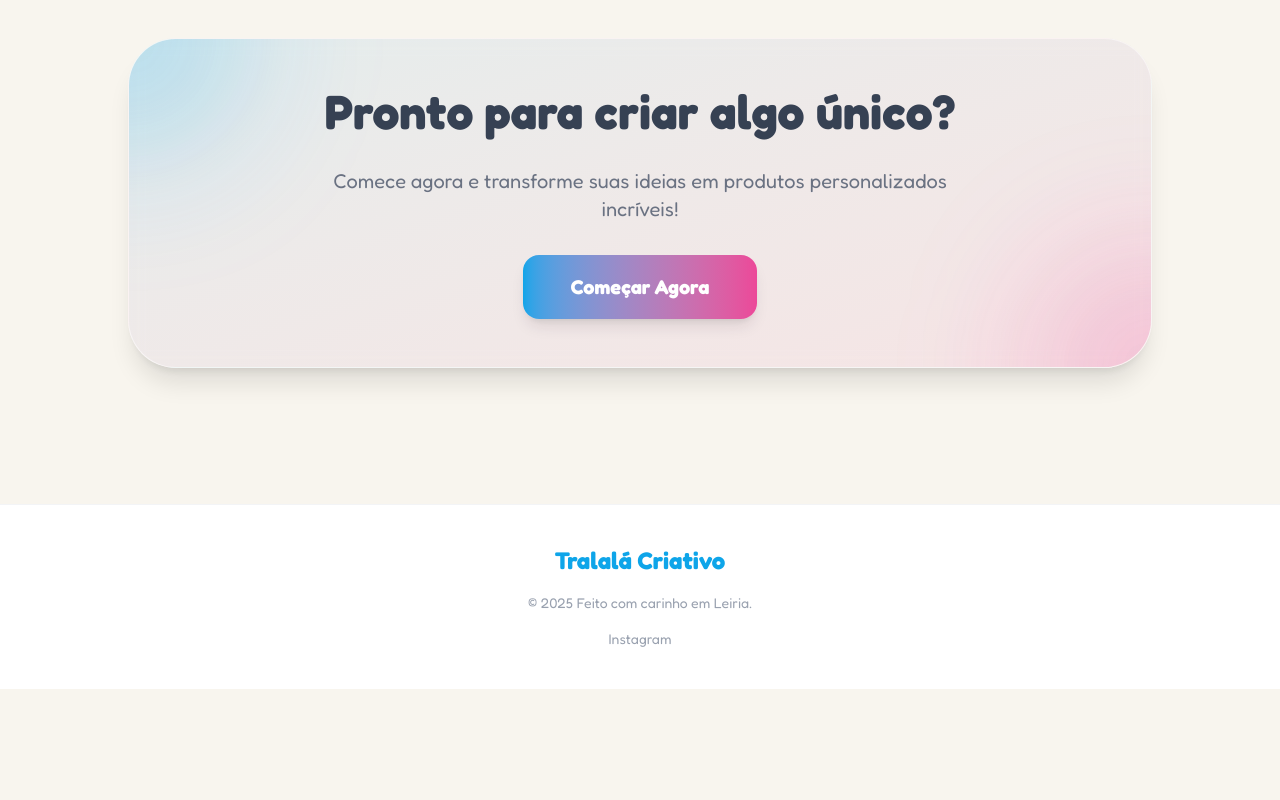
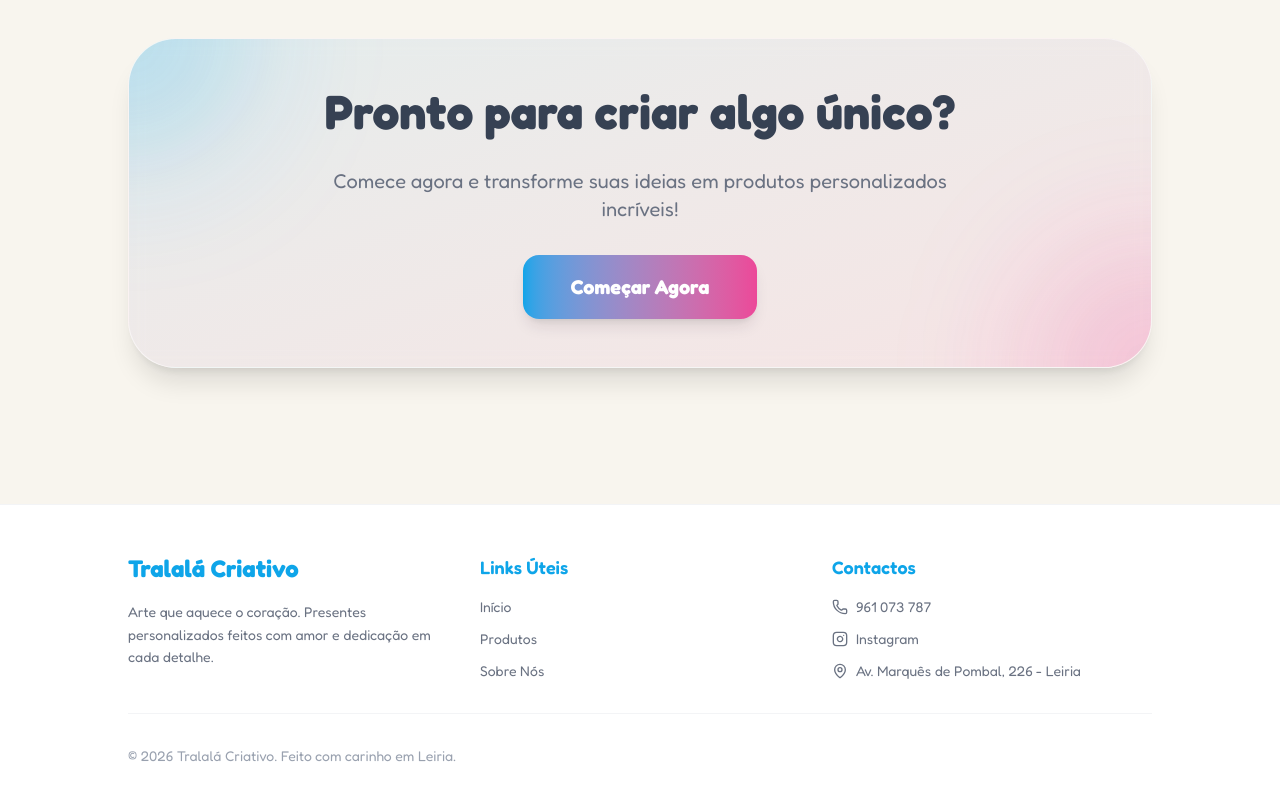
Before and after one commit to obahia/SITE-TRALALACRIATIVO, a React (Vite) app: page / in a window 1280 px wide. Shown: the part 1480-2280 px from the top of the page. Before the commit the page ends 2169 px from the top, so only its background shows below. Built offline with nearby package versions, Linux system fonts and the light colour scheme; no server answers; the database is empty.

Commit message:
feat(footer): add contacts, phone, address, instagram

```diff
--- a/src/components/Footer.jsx
+++ b/src/components/Footer.jsx
@@ -1,18 +1,75 @@
 // src/components/Footer.jsx
 import React from 'react';
+import { Link } from 'react-router-dom';
+import { Instagram, Phone, MapPin } from 'lucide-react';
 
 const Footer = () => {
   const containerClass = "container mx-auto px-8 md:px-16 lg:px-32";
+  const currentYear = new Date().getFullYear();
 
   return (
-    <footer className="bg-white border-t border-gray-100 py-10 mt-auto">
-      <div className={`${containerClass} text-center`}>
-        <p className="text-brand-blue font-bold text-2xl mb-4">Tralalá Criativo</p>
-        <p className="text-gray-400 text-sm">© 2025 Feito com carinho em Leiria.</p>
+    <footer className="bg-white border-t border-gray-100 py-12 mt-auto">
+      <div className={`${containerClass}`}>
+        <div className="grid grid-cols-1 md:grid-cols-3 gap-8 mb-8">
 
-        {/* Opcional: Links de redes sociais ou termos */}
-        <div className="flex justify-center gap-4 mt-4 text-sm text-gray-400">
-          <a href="https://www.instagram.com/tralalacriativo.pt/" target='_blank' rel="noopener noreferrer" className="hover:text-brand-pink transition-colors">Instagram</a>
+          {/* Logo / Sobre */}
+          <div className="flex flex-col gap-4">
+            <h3 className="text-brand-blue font-bold text-2xl">Tralalá Criativo</h3>
+            <p className="text-gray-500 text-sm leading-relaxed">
+              Arte que aquece o coração. Presentes personalizados feitos com amor e dedicação em cada detalhe.
+            </p>
+          </div>
+
+          {/* Links Úteis */}
+          <div className="flex flex-col gap-4">
+            <h4 className="text-brand-blue font-semibold text-lg">Links Úteis</h4>
+            <nav className="flex flex-col gap-3 text-sm text-gray-500">
+              <Link to="/" className="hover:text-brand-pink transition-colors cursor-pointer w-fit">
+                Início
+              </Link>
+              <Link to="/produtos" className="hover:text-brand-pink transition-colors cursor-pointer w-fit">
+                Produtos
+              </Link>
+              <Link to="/sobre" className="hover:text-brand-pink transition-colors cursor-pointer w-fit">
+                Sobre Nós
+              </Link>
+            </nav>
+          </div>
+
+          {/* Contactos */}
+          <div className="flex flex-col gap-4">
+            <h4 className="text-brand-blue font-semibold text-lg">Contactos</h4>
+            <div className="flex flex-col gap-3 text-sm text-gray-500">
+              <a
+                href="tel:+351961073787"
+                className="flex items-center gap-2 hover:text-brand-pink transition-colors cursor-pointer w-fit"
+              >
+                <Phone size={16} />
+                <span>961 073 787</span>
+              </a>
+              <a
+                href="https://www.instagram.com/tralalacriativo.pt/"
+                target="_blank"
+                rel="noopener noreferrer"
+                className="flex items-center gap-2 hover:text-brand-pink transition-colors cursor-pointer w-fit"
+              >
+                <Instagram size={16} />
+                <span>Instagram</span>
+              </a>
+              <div className="flex items-start gap-2">
+                <MapPin size={16} className="mt-0.5 flex-shrink-0" />
+                <span>Av. Marquês de Pombal, 226 - Leiria</span>
+              </div>
+            </div>
+          </div>
+
+        </div>
+
+        {/* Copyright */}
+        <div className="pt-8 border-t border-gray-100 text-center md:text-left flex flex-col md:flex-row justify-between items-center gap-4">
+          <p className="text-gray-400 text-sm">
+            © {currentYear} Tralalá Criativo. Feito com carinho em Leiria.
+          </p>
         </div>
       </div>
     </footer>
```
